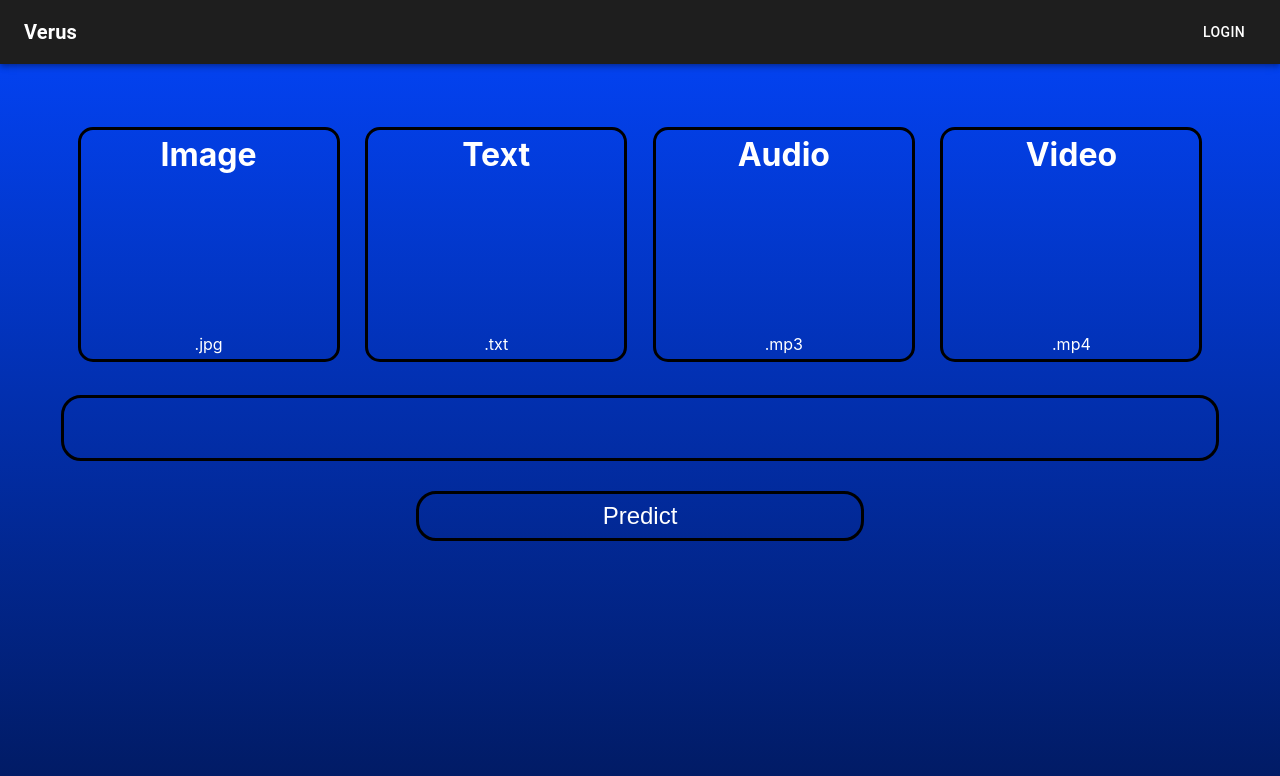
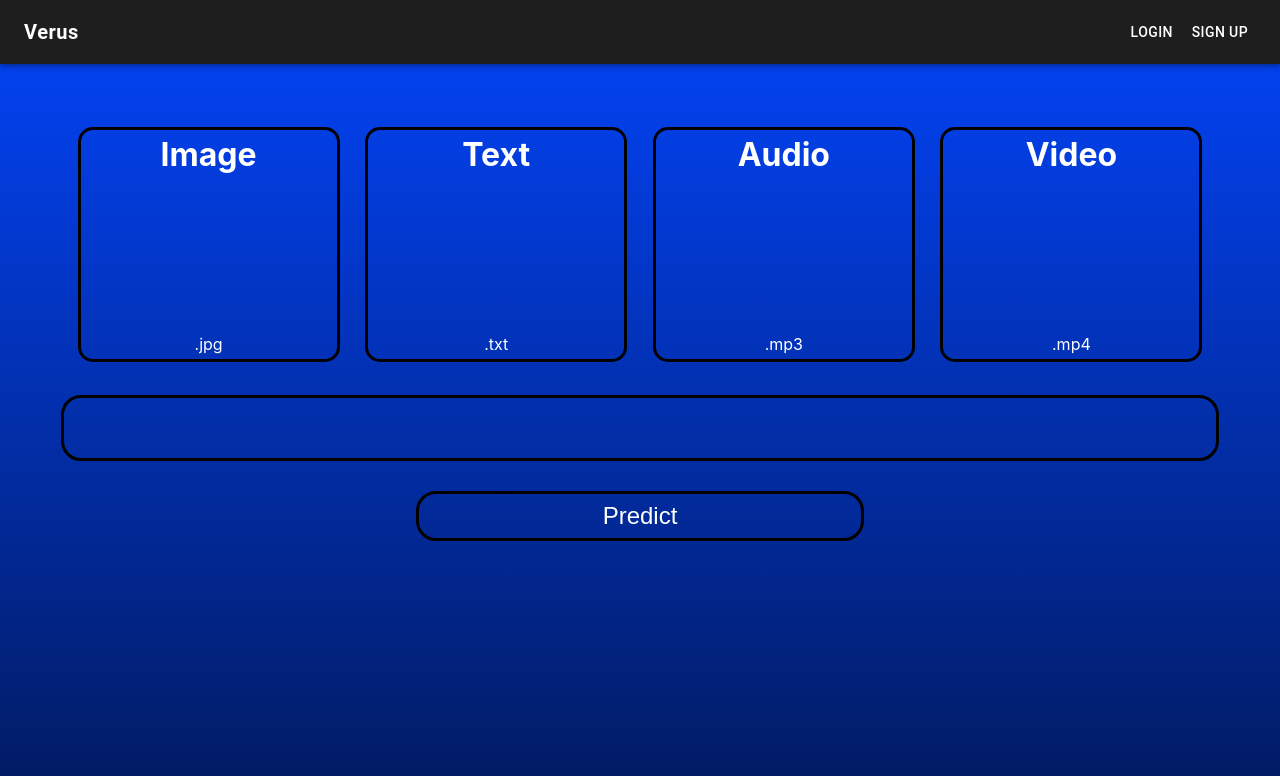
Before and after one commit to teburke111/Verus, a React (Create React App) app in the folder frontend/: page / in a window 1280 px wide. Shown: the top 776 px of the page. Built offline with nearby package versions, Linux system fonts and the light colour scheme; some icons are missing.

Commit message:
Update Topbar.js

```diff
--- a/frontend/src/components/Topbar.js
+++ b/frontend/src/components/Topbar.js
@@ -1,13 +1,13 @@
 import React, { useEffect, useState } from "react";
 import { useNavigate } from "react-router-dom";
-import { AppBar, Toolbar, Button, Typography } from "@mui/material";
+import { AppBar, Toolbar, Button, Typography, Box } from "@mui/material";
 
 function Topbar() {
   const navigate = useNavigate();
   const [token, setToken] = useState(localStorage.getItem("token"));
 
+  // ✅ Reactively track login/logout across browser tabs
   useEffect(() => {
-    // Watch for token changes (login/logout)
     const handleStorageChange = () => setToken(localStorage.getItem("token"));
     window.addEventListener("storage", handleStorageChange);
     return () => window.removeEventListener("storage", handleStorageChange);
@@ -23,21 +23,37 @@ function Topbar() {
     navigate("/login");
   }
 
+  function handleSignup() {
+    navigate("/signup");
+  }
+
   function handleMyUploads() {
     navigate("/my-uploads");
   }
 
+  function handleHome() {
+    navigate("/");
+  }
+
   return (
     <AppBar position="static" sx={{ background: "#1e1e1e" }}>
-      <Toolbar>
+      <Toolbar sx={{ display: "flex", justifyContent: "space-between" }}>
+        {/* Logo / Brand */}
         <Typography
           variant="h6"
-          sx={{ flexGrow: 1, cursor: "pointer", fontWeight: 600 }}
-          onClick={() => navigate("/")}
+          sx={{
+            cursor: "pointer",
+            fontWeight: 600,
+            fontSize: "1.25rem",
+            letterSpacing: "0.5px",
+          }}
+          onClick={handleHome}
         >
           Verus
         </Typography>
 
+        {/* Right side buttons */}
+        <Box>
           {token ? (
             <>
               <Button color="inherit" onClick={handleMyUploads}>
@@ -48,10 +64,16 @@ function Topbar() {
               </Button>
             </>
           ) : (
+            <>
               <Button color="inherit" onClick={handleLogin}>
                 Login
               </Button>
+              <Button color="inherit" onClick={handleSignup}>
+                Sign Up
+              </Button>
+            </>
           )}
+        </Box>
       </Toolbar>
     </AppBar>
   );
```
Lines whose indentation alone changed are shown as unchanged.
